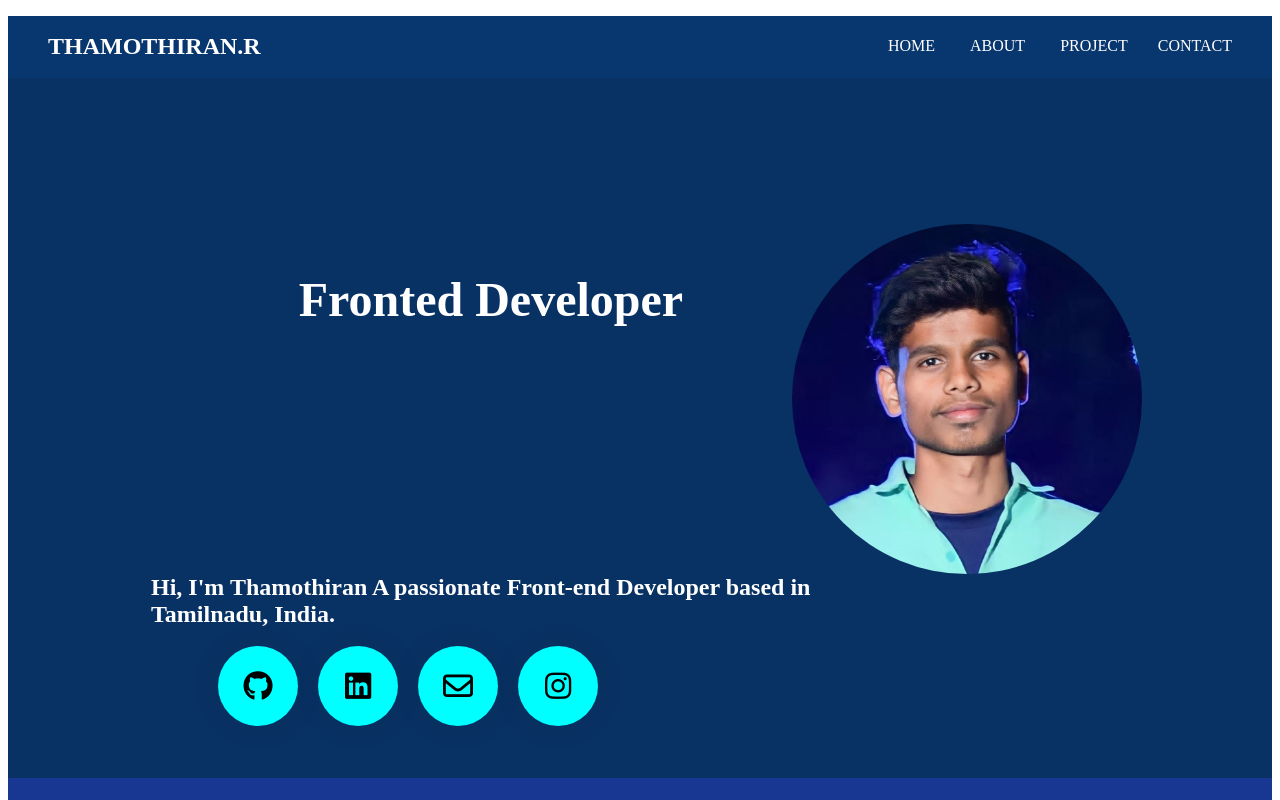
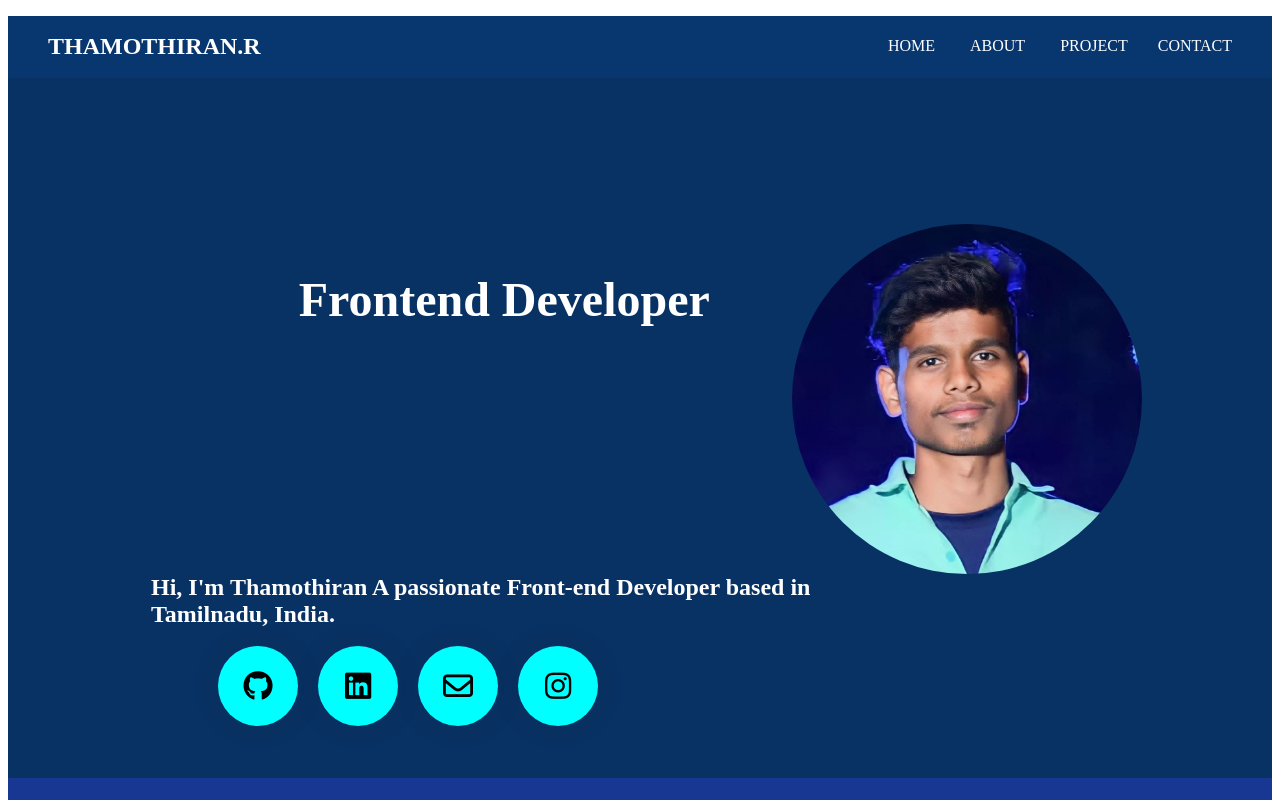
Before and after one commit to ThamothiranBCA/portfolio, an Angular app: page / in a window 1280 px wide. Shown: the top 800 px of the page. Built offline with nearby package versions, Linux system fonts and the light colour scheme.

Commit message:
frontend spelling

```diff
--- a/src/app/angular-project/angular-project.component.html
+++ b/src/app/angular-project/angular-project.component.html
@@ -1,7 +1,7 @@
 <article id="main">
     <div>
         <img class="image" src="./../../assets/Photo Mine.jpg">
-        <span><h1> Fronted Developer</h1></span>
+        <span><h1> Frontend Developer</h1></span>
 
         <h2>Hi, I'm Thamothiran A passionate Front-end Developer based in<br>
             Tamilnadu, India.</h2>
```
